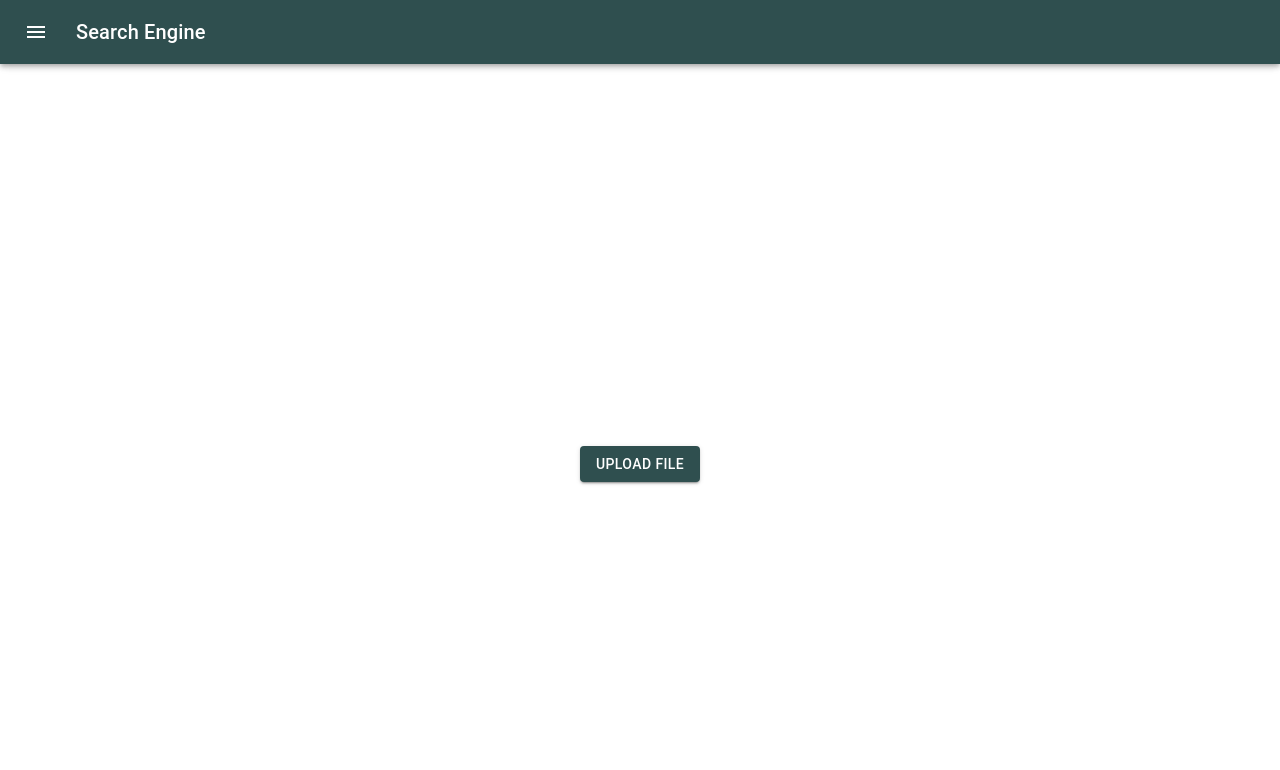
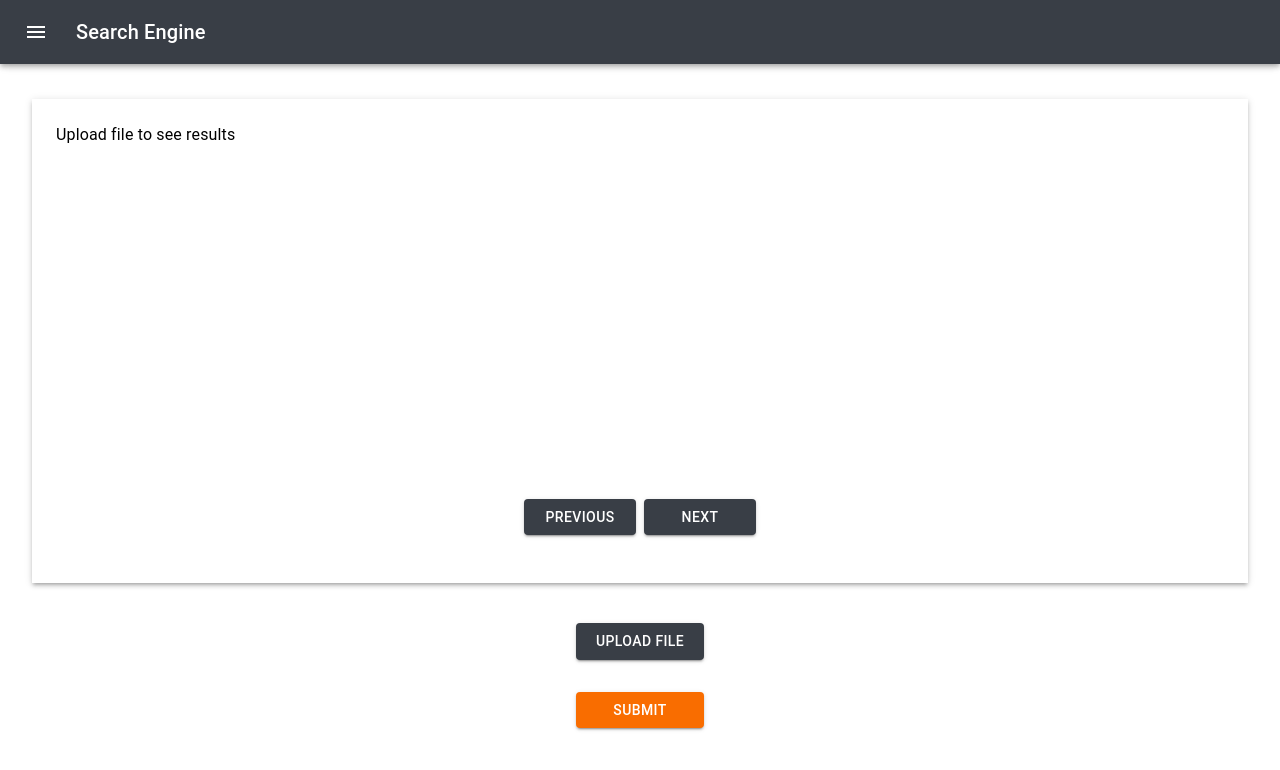
Before and after one commit to Exter-dg/searchEngine2, a React (Create React App) app in the folder client/: page / in a window 1280 px wide. Shown: the top 770 px of the page. Built offline with nearby package versions, Linux system fonts and the light colour scheme.

Commit message:
Add UI to display extracted text page wise

```diff
--- a/client/package.json
+++ b/client/package.json
@@ -13,6 +13,7 @@
     "axios": "^1.3.4",
     "react": "^18.2.0",
     "react-dom": "^18.2.0",
+    "react-pdf": "^6.2.2",
     "react-scripts": "5.0.1",
     "web-vitals": "^2.1.4"
   },
--- a/client/src/App.js
+++ b/client/src/App.js
@@ -1,14 +1,11 @@
 import NavBar from "./components/NavBar";
 import HomePage from "./pages/HomePage";
-import Box from "@mui/material/Box";
 
 function App() {
 	return (
 		<>
 			<NavBar></NavBar>
-			<Box sx={{ marginTop: "4rem" }}>
-				<HomePage></HomePage>
-			</Box>
+			<HomePage></HomePage>
 		</>
 	);
 }
--- a/client/src/components/NavBar.jsx
+++ b/client/src/components/NavBar.jsx
@@ -9,7 +9,7 @@ export default function NavBar() {
 	return (
 		<Box sx={{ flexGrow: 1 }}>
 			<AppBar position="fixed">
-				<Toolbar sx={{ backgroundColor: "darkslategray" }}>
+				<Toolbar sx={{ backgroundColor: "#393e46" }}>
 					<IconButton
 						size="large"
 						edge="start"
--- a/client/src/index.css
+++ b/client/src/index.css
@@ -2,3 +2,8 @@ body {
 	margin: 0;
 	padding: 0;
 }
+
+.primary-button {
+	background-color: "darkslategray";
+	width: "8rem";
+}
--- a/client/src/pages/HomePage.jsx
+++ b/client/src/pages/HomePage.jsx
@@ -1,30 +1,155 @@
-import { Button, Box } from "@mui/material";
+import { Button, Box, Grid, Typography } from "@mui/material";
 import axios from "axios";
+import { useState } from "react";
 
 export default function HomePage() {
-	const handleChange = async (e) => {
+	const [file, setFile] = useState(undefined);
+	const [fileData, setFileData] = useState([]);
+	const [page, setPage] = useState(0);
+
+	const handleChange = (e) => {
 		console.log("File uploaded", e.target.files[0]);
+		setFile(e.target.files[0]);
+	};
+
+	const handleSubmit = async () => {
+		console.log("Button clicked");
 		const data = new FormData();
-		data.append("file", e.target.files[0]);
-		await axios.post("http://localhost:4000/extractText", data);
+		data.append("file", file);
+		const response = await axios.post(
+			"http://localhost:4000/extractText",
+			data
+		);
+		console.log(response.data);
+		setFileData(response.data);
 	};
+
+	const toggleNextPage = () => {
+		if (page === fileData.length - 1) return;
+		setPage((page) => page + 1);
+	};
+
+	const togglePrevPage = () => {
+		if (page === 0) return;
+		setPage((page) => page - 1);
+	};
+
 	return (
-		<div>
 		<Box
+			display="flex"
+			justifyContent="end"
+			flexDirection="column"
+			alignItems="center"
+			rowGap={4}
+			minHeight="80vh"
+			maxWidth="100%"
+			sx={{ marginTop: "4rem", padding: "3vh" }}>
+			<Grid
+				container
+				style={{ overflow: "auto" }}
+				minHeight="40vh"
+				maxHeight="65vh">
+				<Grid item xs={12}>
+					<Box sx={{ boxShadow: 3, margin: "1vh" }}>
+						<Box
+							style={{
+								height: "38vh",
+								overflow: "auto",
+							}}
+							sx={{
+								width: "95%",
+								padding: "3vh",
+							}}>
+							<Typography align="justify">
+								{fileData.length > 0
+									? fileData[page]
+									: "Upload file to see results"}
+							</Typography>
+						</Box>
+						<Box
+							sx={{
+								padding: "3vh",
+							}}
 							display="flex"
 							justifyContent="center"
 							flexDirection="column"
 							alignItems="center"
-				rowGap={4}
-				minHeight="100vh">
+							columnGap={1}>
+							<Box
+								sx={{
+									padding: "3vh",
+								}}
+								display="flex"
+								justifyContent="center"
+								flexDirection="row"
+								alignItems="center"
+								columnGap={1}>
+								<Button
+									width="10%"
+									variant="contained"
+									sx={{
+										backgroundColor: "#393e46",
+										width: "7rem",
+										"&:hover": {
+											backgroundColor: "#393e46",
+											opacity: [0.9, 0.8, 0.7],
+										},
+									}}
+									component="label"
+									onClick={togglePrevPage}>
+									Previous
+								</Button>
 								<Button
 									variant="contained"
-					sx={{ backgroundColor: "darkslategray" }}
+									sx={{
+										backgroundColor: "#393e46",
+										width: "7rem",
+										"&:hover": {
+											backgroundColor: "#393e46",
+											opacity: [0.9, 0.8, 0.7],
+										},
+									}}
+									component="label"
+									onClick={toggleNextPage}>
+									Next
+								</Button>
+							</Box>
+							{fileData.length > 0
+								? `Page ${page + 1} of ${fileData.length}`
+								: ""}
+						</Box>
+					</Box>
+				</Grid>
+			</Grid>
+			<Button
+				variant="contained"
+				sx={{
+					backgroundColor: "#393e46",
+					width: "8rem",
+					"&:hover": {
+						backgroundColor: "#393e46",
+						opacity: [0.9, 0.8, 0.7],
+					},
+				}}
 				component="label">
 				Upload File
 				<input type="file" hidden onChange={handleChange} />
 			</Button>
+			<Button
+				variant="contained"
+				classes={"primary-button"}
+				sx={{
+					backgroundColor: "#f96d00",
+					width: "8rem",
+					"&:hover": {
+						backgroundColor: "#f96d00",
+						opacity: [0.9, 0.8, 0.7],
+					},
+				}}
+				component="label"
+				onClick={handleSubmit}>
+				Submit
+			</Button>
 		</Box>
-		</div>
 	);
 }
```
Also changed, not shown: client/public/index.html (+4 -4 lines), client/src/components/PdfViewer.jsx (added, +22 -0 lines), 2 other files (tests, documents, lock files or other folders). Lines whose indentation alone changed are shown as unchanged.
